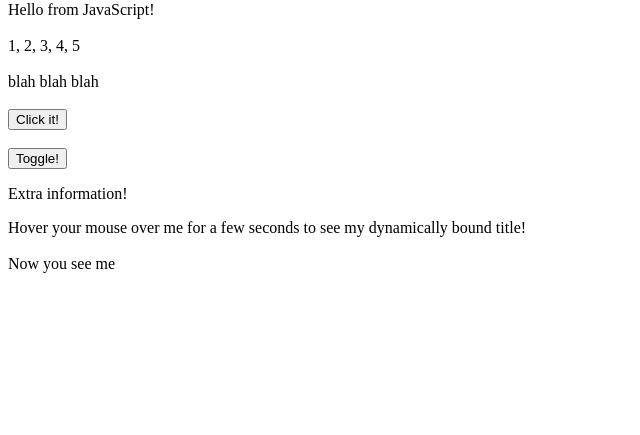
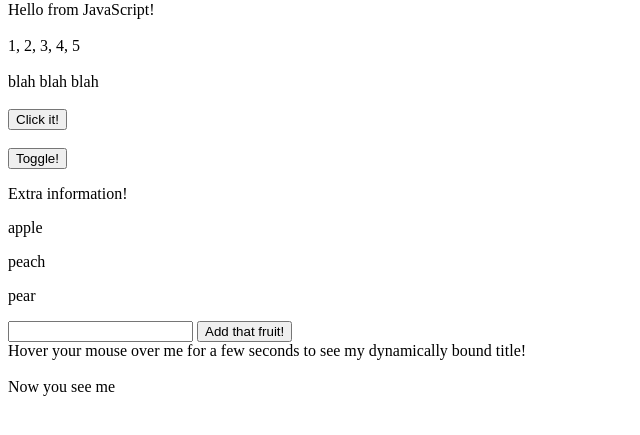
Before and after one commit to maratoshmiansky/practice-vuejs, a plain HTML site: page index.html in a window 1280 px wide. Shown: the part 79-514 px from the top of the page, without its empty margins (0-640 px from the left). Drawn offline with nearby package versions, Linux system fonts and the light colour scheme.

Commit message:
add fruits and add new fruits method

```diff
--- a/index.html
+++ b/index.html
@@ -22,6 +22,11 @@
       <div><button v-on:click="showInfo = !showInfo">Toggle!</button>
       <p v-bind:class="{disabled: showInfo}">Extra information!</p>
       </div>
+      <div v-for="fruit in fruits">
+        <p>{{fruit}}</p>
+      </div>
+      <input type="text" v-model="newFruit"/>
+      <button v-on:click="addNewFruit()">Add that fruit!</button>
     </div>
     <div id="app-2">
       <span v-bind:title="message">
--- a/index.js
+++ b/index.js
@@ -6,12 +6,18 @@ var app = new Vue({
       message: "Hello from JavaScript!",
       numbers: "1, 2, 3, 4, 5",
       misc: "blah blah blah",
-      showInfo: false
+      showInfo: false,
+      fruits: ["apple", "peach", "pear"],
+      newFruit: ""
     };
   },
   methods: {
     changeMessage: function() {
       this.message = "Whoa...";
+    },
+    addNewFruit: function() {
+      this.fruits.push(this.newFruit);
+      this.newFruit = "";
     }
   }
 });
```
